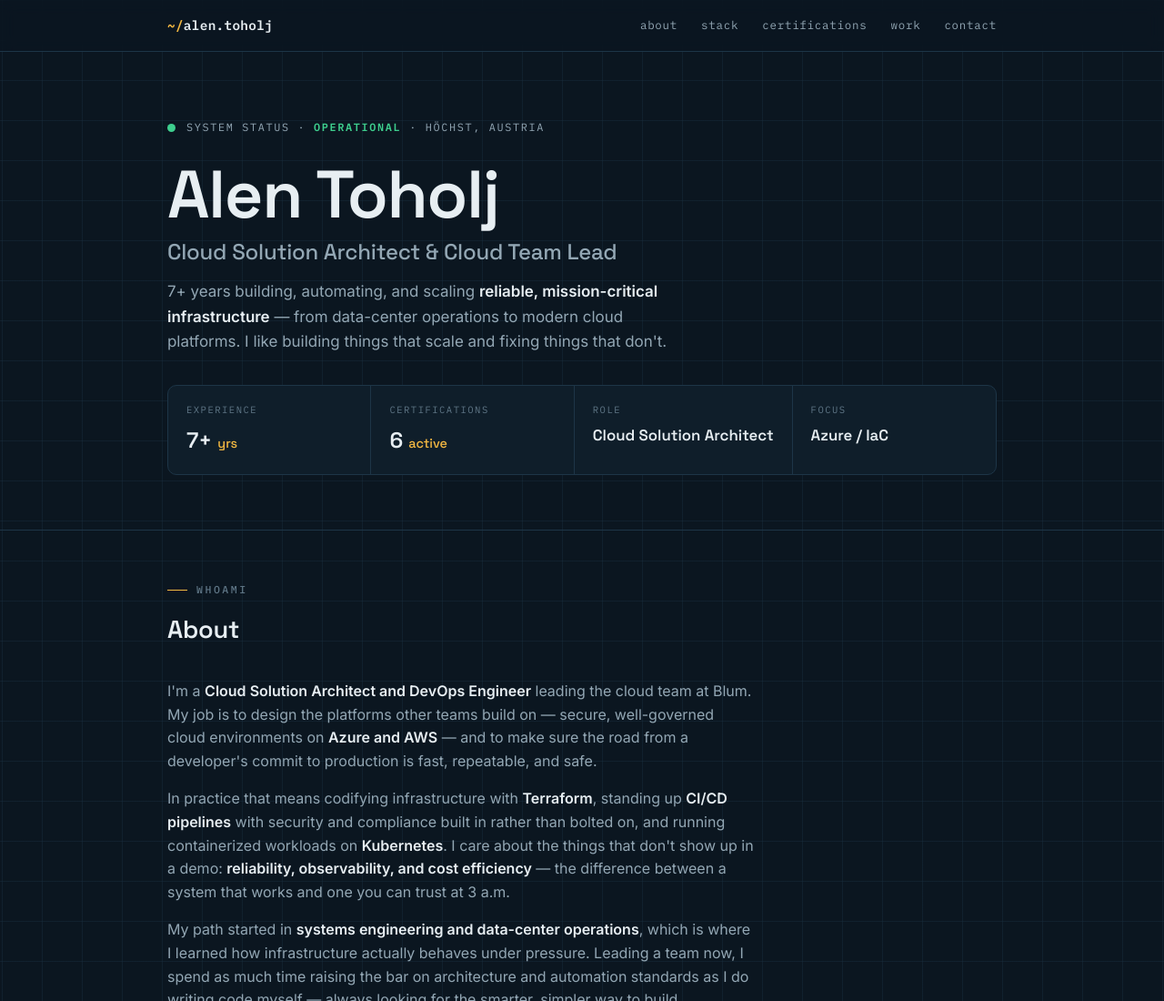
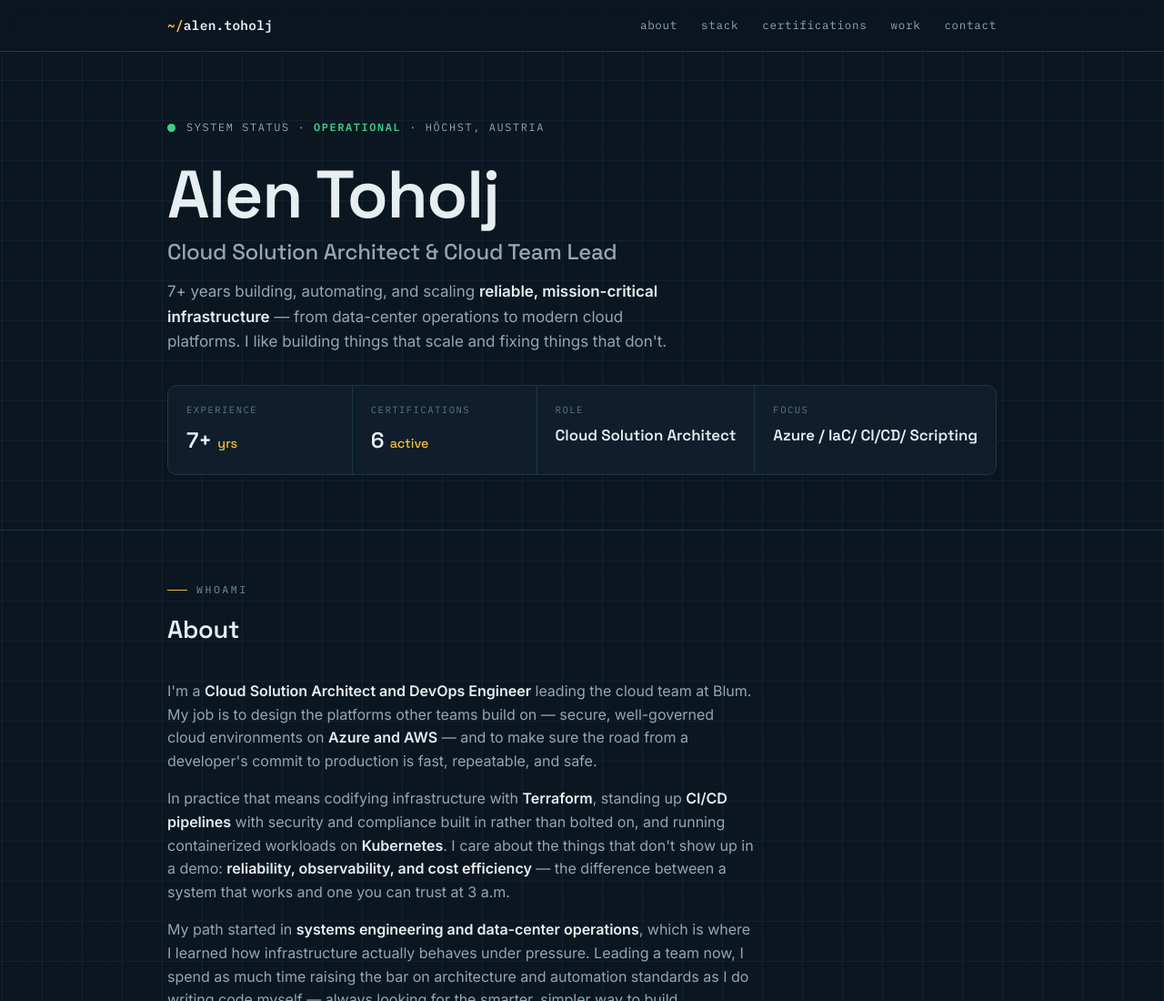
Before and after one commit to alentoholj/alentoholj.github.io, a plain HTML site: page index.html in a window 1280 px wide. Shown: the top 1100 px of the page at 91% size. Drawn offline with Linux system fonts and the light colour scheme.

```diff
--- a/index.html
+++ b/index.html
@@ -642,7 +642,7 @@
         </div>
         <div class="cell">
           <div class="k">Focus</div>
-          <div class="v" style="font-size:1.05rem">Azure&nbsp;/&nbsp;IaC</div>
+          <div class="v" style="font-size:1.05rem">Azure&nbsp;/&nbsp;IaC/&nbsp;CI/CD/&nbsp;Scripting</div>
         </div>
       </div>
     </div>
```
